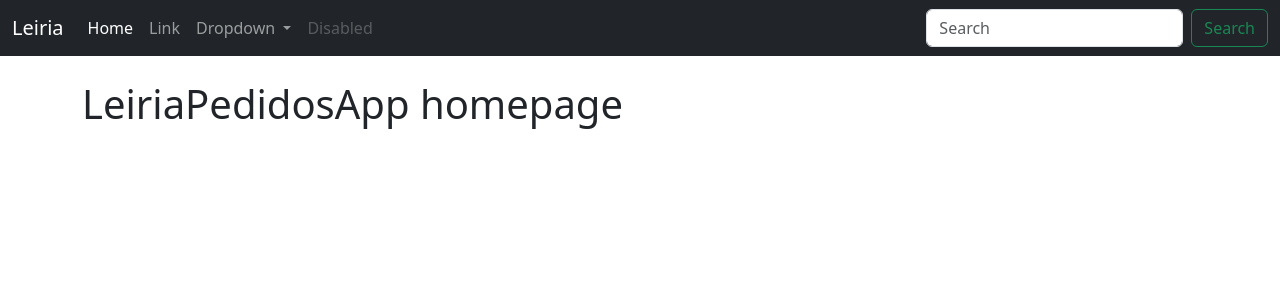
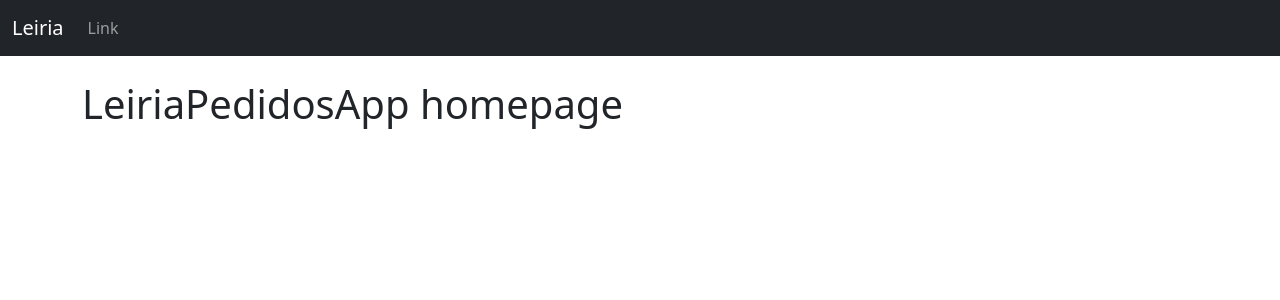
Before and after one commit to Bermuda3G/LeiriaPedidosApp, a Django app: page / in a window 1280 px wide. Shown: the top 300 px of the page. Run offline with Django 5.2, Linux system fonts and the light colour scheme.

Commit message:
Mudanças no navbar.html além de começar métodos de login e logout

```diff
--- a/leiriapedidosapp/homepage/templates/navbar.html
+++ b/leiriapedidosapp/homepage/templates/navbar.html
@@ -7,30 +7,9 @@
       <div class="collapse navbar-collapse" id="navbarSupportedContent">
         <ul class="navbar-nav me-auto mb-2 mb-lg-0">
           <li class="nav-item">
-            <a class="nav-link active" aria-current="page" href="#">Home</a>
-          </li>
-          <li class="nav-item">
             <a class="nav-link" href="#">Link</a>
           </li>
-          <li class="nav-item dropdown">
-            <a class="nav-link dropdown-toggle" href="#" role="button" data-bs-toggle="dropdown" aria-expanded="false">
-              Dropdown
-            </a>
-            <ul class="dropdown-menu">
-              <li><a class="dropdown-item" href="#">Action</a></li>
-              <li><a class="dropdown-item" href="#">Another action</a></li>
-              <li><hr class="dropdown-divider"></li>
-              <li><a class="dropdown-item" href="#">Something else here</a></li>
-            </ul>
-          </li>
-          <li class="nav-item">
-            <a class="nav-link disabled" aria-disabled="true">Disabled</a>
-          </li>
         </ul>
-        <form class="d-flex" role="search">
-          <input class="form-control me-2" type="search" placeholder="Search" aria-label="Search"/>
-          <button class="btn btn-outline-success" type="submit">Search</button>
-        </form>
       </div>
     </div>
   </nav>
--- a/leiriapedidosapp/homepage/views.py
+++ b/leiriapedidosapp/homepage/views.py
@@ -1,5 +1,13 @@
 from django.shortcuts import render
+from django.contrib.auth import authenticate, login, logout
+from django.contrib import messages
 
 # Create your views here.
 def homepage(request):
     return render(request, 'homepage.html', {})
+
+def login_user(request):
+    pass
+
+def logout_user(request):
+    pass
```
